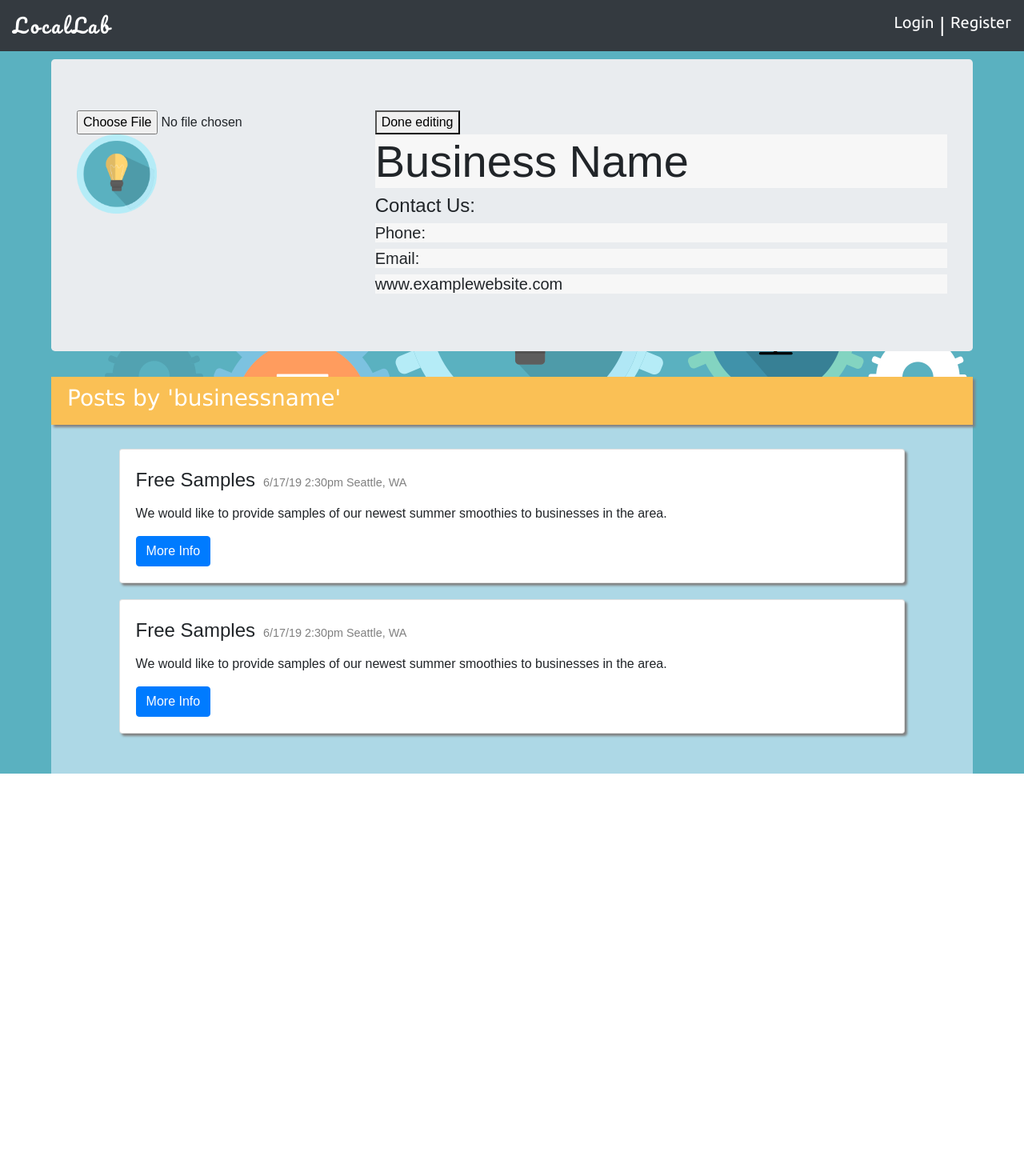
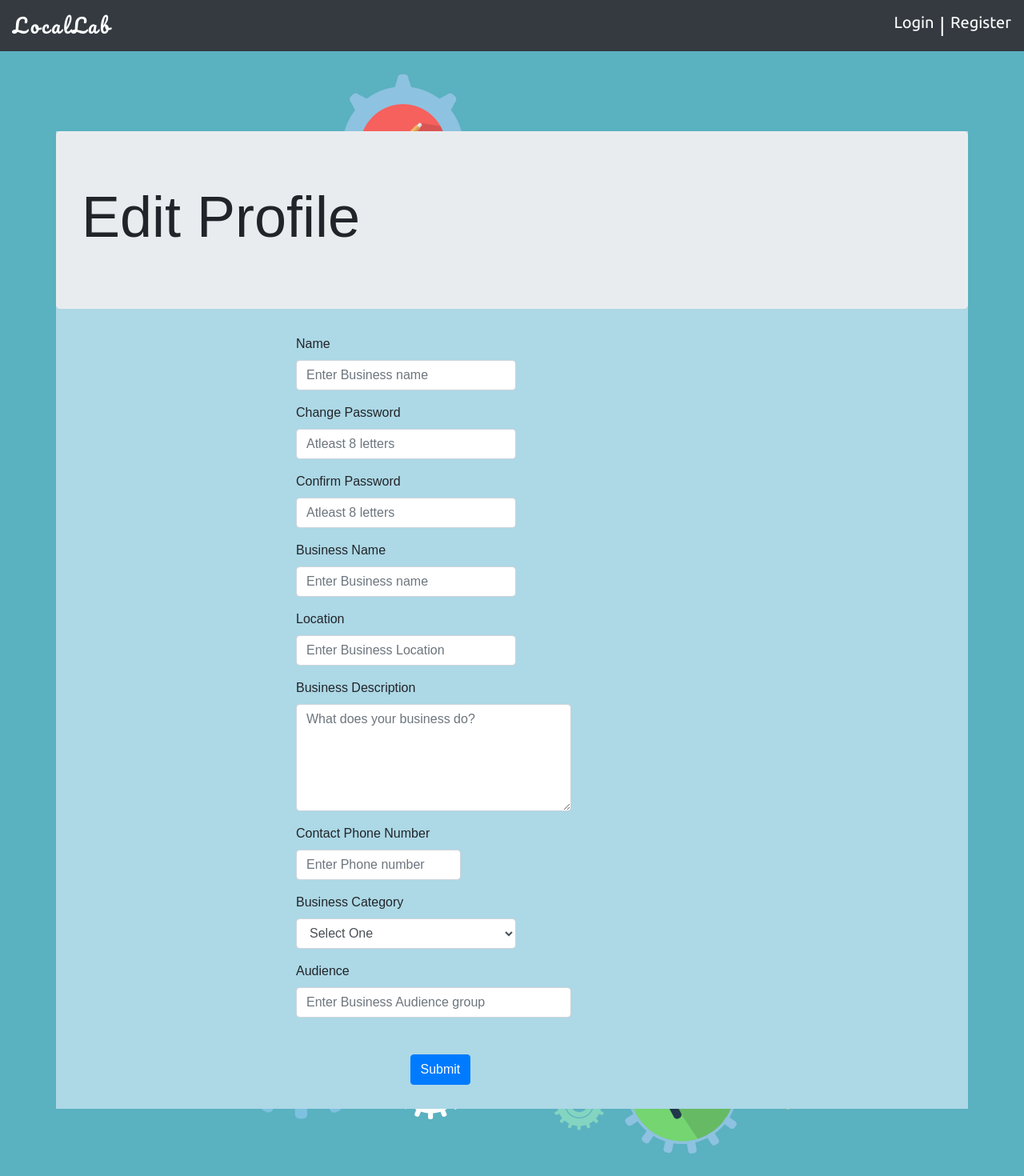
Before and after one commit to jlaceda/locollab, a React (Create React App) app in the folder client/: page /editProfile in a window 1280 px wide. Shown: the top 1470 px of the page at 80% size. Before the commit the page ends 967 px from the top, so only its background shows below. Built offline with nearby package versions, Linux system fonts and the light colour scheme.

Commit message:
changed edit page

```diff
--- a/client/src/components/EditProfile/index.jsx
+++ b/client/src/components/EditProfile/index.jsx
@@ -1,67 +1,123 @@
 import React from "react";
 import "./style.css";
-import photo from "../Profile/bgsmall.png"
+import API from "../../utils/API";
 
+class EditProfile extends React.Component {
+    constructor() {
+        super()
+        this.state = {
+            name: '',
+            bname: '',
+            location: '',
+            bdesc: '',
+            phone: '',
+            category: '',
+            audience: ''
+        }
+        this.handleSubmit = this.handleSubmit.bind(this);
+        this.handleChange = this.handleChange.bind(this);
+    }
 
-function EditProfile() {
-return(
-<div clasName="container">
-<div className="row" id="head">
+    handleChange(event) {
+        this.setState({
+            [event.target.name]: event.target.value,
+        })
+    }
 
-<div className="jumbotron">
+    handleSubmit(event) {
+        event.preventDefault()
+        console.log('handleSubmit');
+        API.editProfile({ name: this.state.name,
+                         password: this.state.password,
+                         bname: this.state.bname,
+                         location: this.state.location,
+                         bdesc: this.state.bdesc,
+                         phone: this.state.phone,
+                         bemail: this.state.bemail,
+                         website: this.state.website,
+                         category: this.state.category,
+                         audience: this.state.audience
+                        })
+    }
 
+    checkPassword(){}
+
+    render() {
+        return (
+            <div className="container">
                 <div className="row">
-  <div className="col-4">
-  <div id="filesubmit">
-            <input type="file" id="photo" class="file-select" accept="image/*" onchange="readURL(this);"></input>
-            <img id="pic" src={photo}></img>
-</div>
-
-  </div>
-  <div className="col-8">
-  <a href='/userProfile'><button>Done editing</button></a>
-  <h1 className="display-4" contenteditable="true" id="name">Business Name</h1>
-  <h4>Contact Us:</h4>
-  <h5 contenteditable="true" id="phone">Phone: </h5>
-  <h5 contenteditable="true" id="email">Email: </h5>
-  <h5 contenteditable="true" id="website">www.examplewebsite.com</h5>
+                    <div class="jumbotron">
+                        <h3 className="display-3">Edit Profile</h3>
                     </div>
                 </div>
+                <div className="row">
+                    <div className="col-md-3"></div>
+                    <div className="col-md-9">
+                        <form className="form-horizontal">
+                            <div className="form-group" >
+                                <label htmlFor="Name">Name</label>
+                                <input name="name" type="text" className="form-control col-sm-4" id="BizName" aria-describedby="BizName" placeholder="Enter Business name" onChange={this.handleChange} required/>
+                            </div>
+                            <div className="form-group">
+                                <label htmlFor="BizPassword">Change Password</label>
+                                <input name="password" type="password" className="form-control col-sm-4" id="BizContactPassword" aria-describedby="BizContactPassword" placeholder="Atleast 8 letters" onChange={this.handleChange} required/>
+                            </div>
+                            <div className="form-group">
+                                <label htmlFor="BizConfirmPassword">Confirm Password</label>
+                                <input type="password" className="form-control col-sm-4" id="BizContactPassword" aria-describedby="BizContactPassword" placeholder="Atleast 8 letters" required/>
+                            </div>
+                            <div className="form-group" >
+                                <label htmlFor="BizName">Business Name</label>
+                                <input name="bname" type="text" className="form-control col-sm-4" id="BizName" aria-describedby="BizName" placeholder="Enter Business name" onChange={this.handleChange} required/>
+                            </div>
+                            <div className="form-group">
+                                <label htmlFor="BizLocation">Location</label>
+                                <input name="location" type="text" className="form-control col-sm-4" id="BizLocation" aria-describedby="BizLocation" placeholder="Enter Business Location" onChange={this.handleChange} required/>
+                            </div>
+                            <div className="form-group">
+                                <label htmlFor="BizDescription">Business Description</label>
+                                <textarea name="bdesc" rows="5" cols="50" name="BizDescription" className="form-control col-sm-5" aria-describedby="BizDescription" placeholder="What does your business do?" onChange={this.handleChange}>
+                                </textarea>
+                            </div>
+                            <div className="form-group">
+                                <label htmlFor="BizContactPhone">Contact Phone Number</label>
+                                <input name="phone" type="tel" className="form-control col-sm-3" id="BizContactPhone" aria-describedby="BizContactPhone" placeholder="Enter Phone number" pattern="[0-9]{3}-[0-9]{3}-[0-9]{4}" onChange={this.handleChange}/>
+                            </div>
+                            <div className="form-group">
+                                <label htmlFor="BizCategory" for="sel1"> Business Category</label>
+                                <select name="category" className="form-control col-sm-4" id="sel1" onChange={this.handleChange} required>
+                                    <option value ="">Select One</option>
+                                    <option value ="finance">Finance</option>
+                                    <option value ="consulting">Consulting</option>
+                                    <option value ="retail">Retail</option>
+                                    <option value ="rEstate">Real Estate</option>
+                                    <option value ="restaurants">Restaurants/Bars</option>
+                                    <option value ="technology">Technology</option>
+                                    <option value ="agriculture">Agriculture</option>
+                                    <option value ="oFood">Other Food</option>
+                                    <option value ="media">Media</option>
+                                    <option value ="trade">Trade</option>
+                                    <option value ="agriculture">Agriculture</option>
+                                    <option value ="others">Others</option>
+                                </select>
+                            </div>
+                            <div className="form-group">
+                                <label htmlFor="BizAudience">Audience</label>
+                                <input name="audience" type="text" className="form-control col-sm-5" id="BizAudience" aria-describedby="BizAudience" placeholder="Enter Business Audience group" onChange={this.handleChange}/>
+                            </div>
+                            <div className="row">
+                                <div className="col-md-2"></div>
+                                <div className="col-md-4">
+                                    <button href='/userProfile' type="submit" className="btn btn-primary submit" onClick={this.handleSubmit}>Submit</button>
                                 </div>
                             </div>
-
-<div className="row" id="body">
-
-  <div className="row" id="header">
-   <h3>Posts by 'businessname'</h3>
-  </div>
-  <div className="row" id="content">
-  <div class="card">
-    <div class="card-body">
-
-      <p class="card-title">Free Samples
-      <span class="date">6/17/19 2:30pm Seattle, WA</span>
-      </p>
-
-      <p class="card-text">We would like to provide samples of our newest summer smoothies to businesses in the area.</p>
-      <a href="#" class="btn btn-primary">More Info</a>
-    </div>
-  </div>
-  <div class="card">
-    <div class="card-body">
-
-      <p class="card-title">Free Samples
-      <span class="date">6/17/19 2:30pm Seattle, WA</span>
-      </p>
-
-      <p class="card-text">We would like to provide samples of our newest summer smoothies to businesses in the area.</p>
-      <a href="#" class="btn btn-primary">More Info</a>
-    </div>
-  </div>
+                        </form>
                     </div>
                 </div>
             </div>
         )
     }
+}
+
 
 export default EditProfile;
```
Lines whose indentation alone changed are shown as unchanged.
